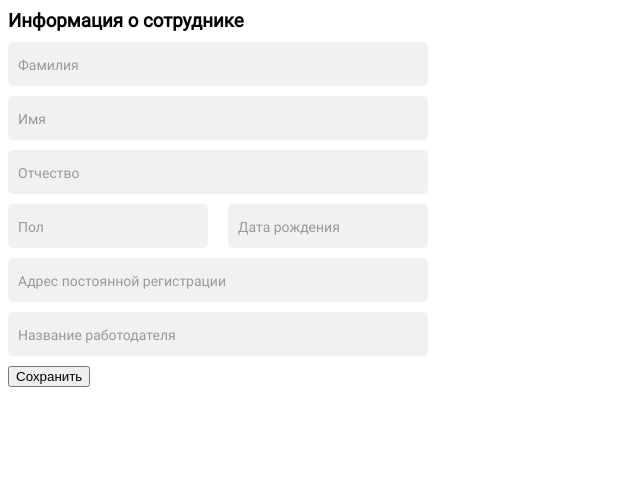
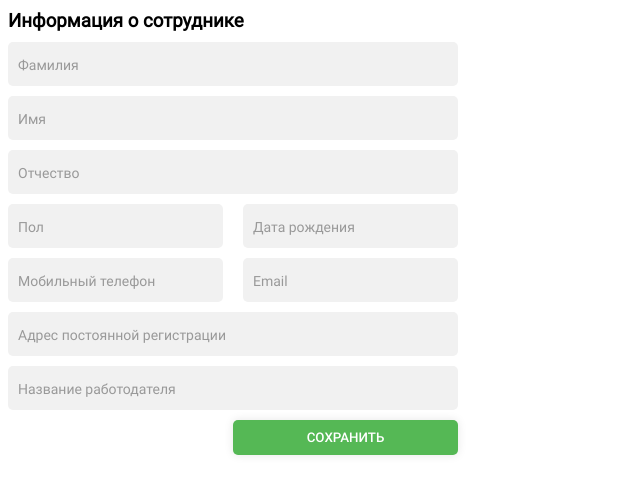
Before and after one commit to AndrewGlazik/user-data-form, a React app: page / in a window 1280 px wide. Shown: the top 494 px of the page, without its empty margins (0-640 px from the left). Built offline with nearby package versions, Linux system fonts and the light colour scheme.

Commit message:
Стилизирована кнопка. Добавлены поля

```diff
--- a/src/components/App.js
+++ b/src/components/App.js
@@ -19,7 +19,8 @@ export default function () {
 
     const handleSubmit = function (e) {
         e.preventDefault();
-        console.log(userData)
+        Object.keys(mainGuess).forEach()
+        console.log(mainGuess)
     }
 
     return (
@@ -33,10 +34,14 @@ export default function () {
                     <div className="grid-two-column">
                         <CustomInput labelValue="Пол"/>
                         <CustomInput labelValue="Дата рождения"/>
+                        <CustomInput labelValue="Мобильный телефон"/>
+                        <CustomInput labelValue="Email"/>
                     </div>
                     <CustomInput labelValue="Адрес постоянной регистрации"/>
                     <CustomInput labelValue="Название работодателя"/>
-                    <CustomButton buttonType="submit">Сохранить</CustomButton>
+                    <div className="justify-end half-width">
+                        <CustomButton buttonType="submit" customStyle={{width: '100%'}}>Сохранить</CustomButton>
+                    </div>
                 </div>
             </form>
         </div>
--- a/src/components/CustomButton/index.css
+++ b/src/components/CustomButton/index.css
@@ -0,0 +1,38 @@
+.button-group button {
+    box-sizing: border-box;
+    padding: 10px 15px;
+    --material-background-button: #55b855;
+    --material-background-button-hover: #509650;
+    --material-background-button-focus: #5fac5f;
+    background: var(--material-background-button);
+    border-radius: 5px;
+    border: none;
+    position: relative;
+    min-width: 100px;
+    text-transform: uppercase;
+    font-family: "Roboto Medium", sans-serif;
+    color: white;
+    cursor: pointer;
+    transition: 0.2s ease all;
+    -moz-transition: 0.2s ease all;
+    -webkit-transition: 0.2s ease all;
+    box-shadow: 0 0 10px rgba(0, 0, 0, 0.1);
+}
+
+.button-group button:hover {
+    outline: none;
+    box-shadow: none;
+    background: var(--material-background-button-hover);
+}
+
+.button-group button:focus {
+    outline: none;
+    box-shadow: none;
+    background: var(--material-background-button-focus);
+}
+
+.button-group button[disabled] {
+    color: #d2d5db;
+    background: #6c7589;
+    cursor: not-allowed;
+}
--- a/src/components/CustomButton/index.js
+++ b/src/components/CustomButton/index.js
@@ -3,10 +3,10 @@ import React from "react";
 import './index.css';
 
 export default function (props) {
-    const {buttonType = "button", requiredInput = false, children, ...otherProps} = props
+    const {buttonType = "button", customStyle = {}, requiredInput = false, children, ...otherProps} = props
     return (
         <div className="button-group">
-            <button type={buttonType}>{children}</button>
+            <button type={buttonType} style={customStyle}>{children}</button>
         </div>
     )
 };
--- a/src/components/CustomInput/index.css
+++ b/src/components/CustomInput/index.css
@@ -1,4 +1,3 @@
-/* form starting stylings ------------------------------- */
 :root {
     --material-background-input: #f1f1f1;
 }
@@ -9,8 +8,9 @@
 }
 
 .custom-input-input {
+    box-sizing: border-box;
     position: relative;
-    font-family: 'Roboto Regular', sans-serif;
+    font-family: "Roboto Regular", sans-serif;
     font-size: 12px;
     background: var(--material-background-input);
     border-radius: 5px;
@@ -24,7 +24,6 @@
     outline: none;
 }
 
-/* LABEL ======================================= */
 .custom-input-label {
     color: #999;
     font-family: 'Roboto Regular', sans-serif;
@@ -38,7 +37,6 @@
     -webkit-transition: 0.2s ease all;
 }
 
-/* active state */
 .custom-input-input:focus ~ .custom-input-label,
 .custom-input-input:valid ~ .custom-input-label {
     top: 5px;
--- a/src/components/CustomInput/index.js
+++ b/src/components/CustomInput/index.js
@@ -3,7 +3,13 @@ import React from "react";
 import './index.css';
 
 export default function (props) {
-    const {inputType = "text", labelValue, ...otherProps} = props
+    const {
+        inputType = "text",
+        labelValue,
+        isRequired = false,
+        warningMessage = "Поле является обязательным",
+        ...otherProps
+    } = props
     return (
         <div className="input-group">
             <input className="custom-input-input" type={inputType} required/>
--- a/src/styles/App.css
+++ b/src/styles/App.css
@@ -3,23 +3,35 @@
     src: url(../../fonts/Roboto-Regular.ttf);
 }
 
+@font-face {
+    font-family: Roboto Medium;
+    src: url(../../fonts/Roboto-Medium.ttf);
+}
+
 .form-wrapper h3 {
-    font-family: 'Roboto Regular', sans-serif;
+    font-family: "Roboto Regular", sans-serif;
     margin: 10px 0;
 }
 
 .user-data-form {
-    max-width: 400px;
+    max-width: 450px;
 }
 
 .grid-one-column {
     display: grid;
-    grid-gap: 10px 20px;
+    grid-gap: 10px 0;
 }
 
 .grid-two-column {
     display: grid;
     grid-template-columns: repeat(2, 1fr);
-    grid-gap: 10px 40px;
+    grid-gap: 10px 20px;
+}
 
+.justify-end {
+    justify-self: end;
 }
+
+.half-width {
+    width: 50%;
+}
```
Also changed, not shown: 1 other file (tests, documents, lock files or other folders).
